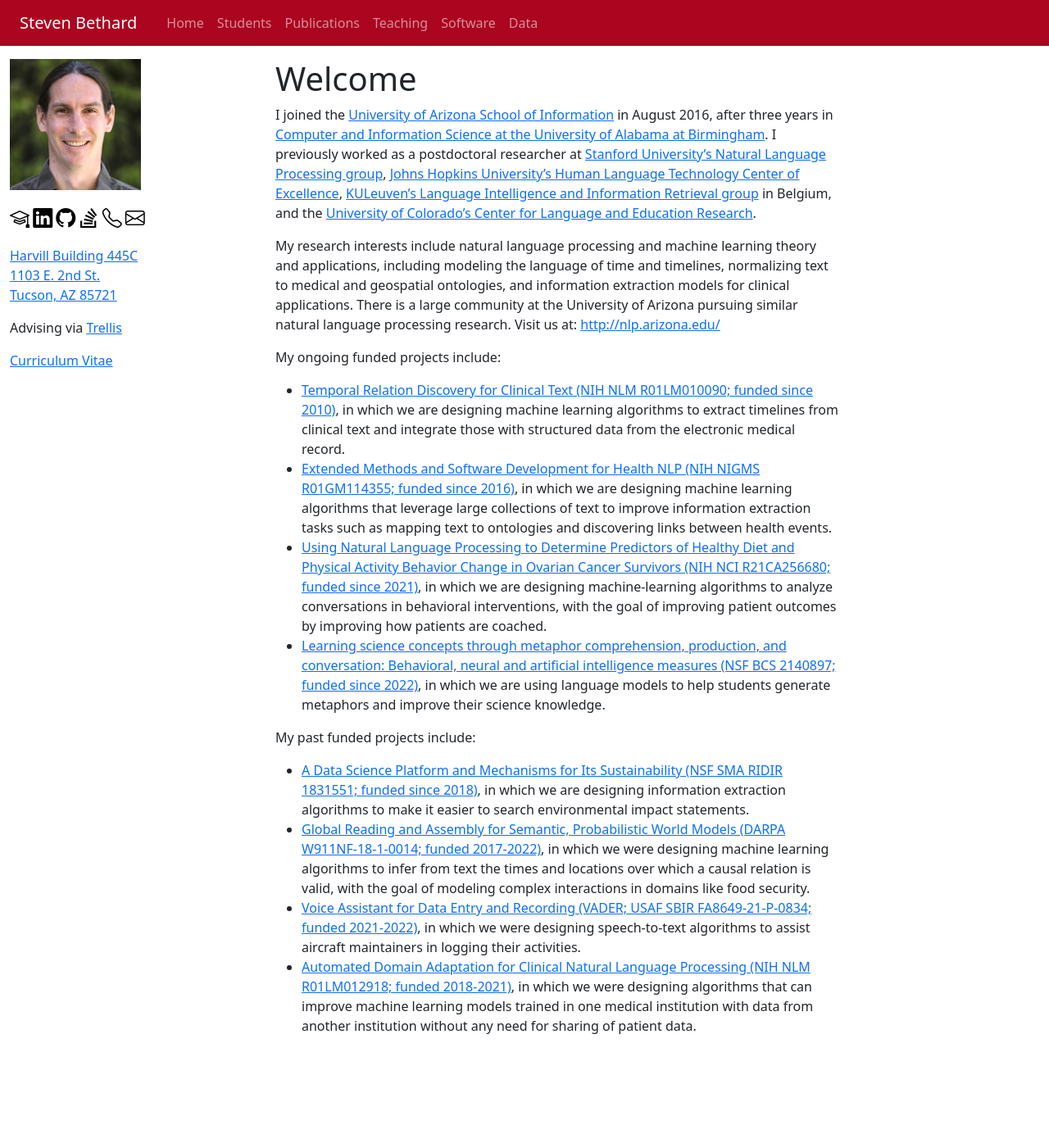
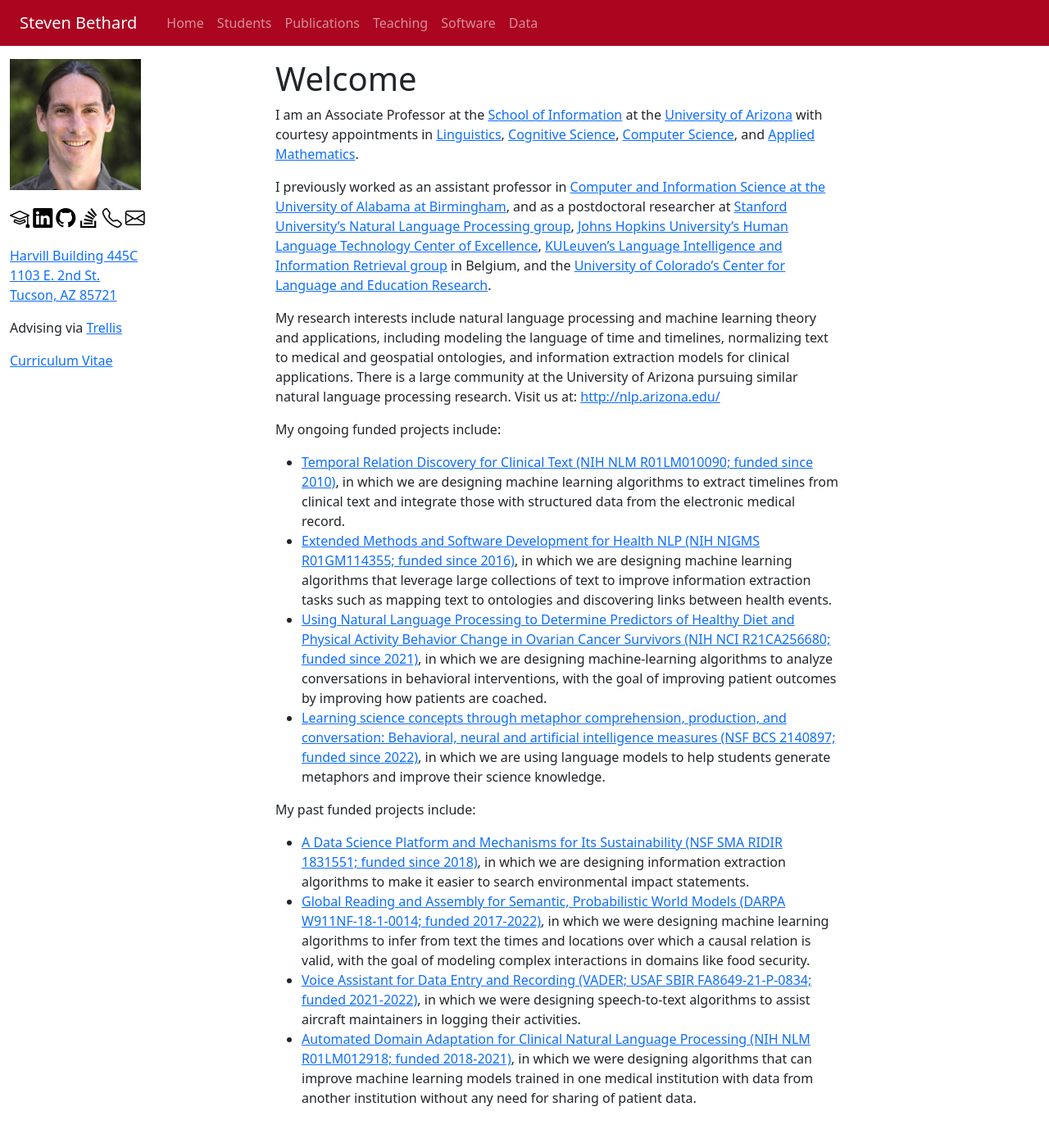
Before and after one commit to bethard/bethard.github.io, a Jekyll site: the page built from index.md, in a window 1280 px wide. Shown: the whole page at 82% size. Built offline with Jekyll 4.4.1, drawn with Linux system fonts in a browser that asks for light colours; before the commit the page ends 1296 px from its top, so only the background shows below that.

Commit message:
adds courtesy appointments

```diff
--- a/index.md
+++ b/index.md
@@ -6,8 +6,11 @@
 
 # Welcome #
 
-I joined the [University of Arizona School of Information](http://ischool.arizona.edu/) in August 2016, after three years in [Computer and Information Science at the University of Alabama at Birmingham](https://cis.uab.edu/).
-I previously worked as a postdoctoral researcher at
+I am an Associate Professor at the [School of Information](http://ischool.arizona.edu/) at the [University of Arizona](https://www.arizona.edu/) with courtesy appointments in [Linguistics](https://linguistics.arizona.edu/), [Cognitive Science](https://cogsci.arizona.edu/), [Computer Science](https://cs.arizona.edu/), and [Applied Mathematics](https://appliedmath.arizona.edu/).
+
+I previously worked
+as an assistant professor in [Computer and Information Science at the University of Alabama at Birmingham](https://cis.uab.edu/),
+and as a postdoctoral researcher at
 [Stanford University's Natural Language Processing group](http://nlp.stanford.edu),
 [Johns Hopkins University's Human Language Technology Center of Excellence](http://hltcoe.jhu.edu/),
 [KULeuven's Language Intelligence and Information Retrieval group](http://liir.cs.kuleuven.be/) in Belgium,
```
